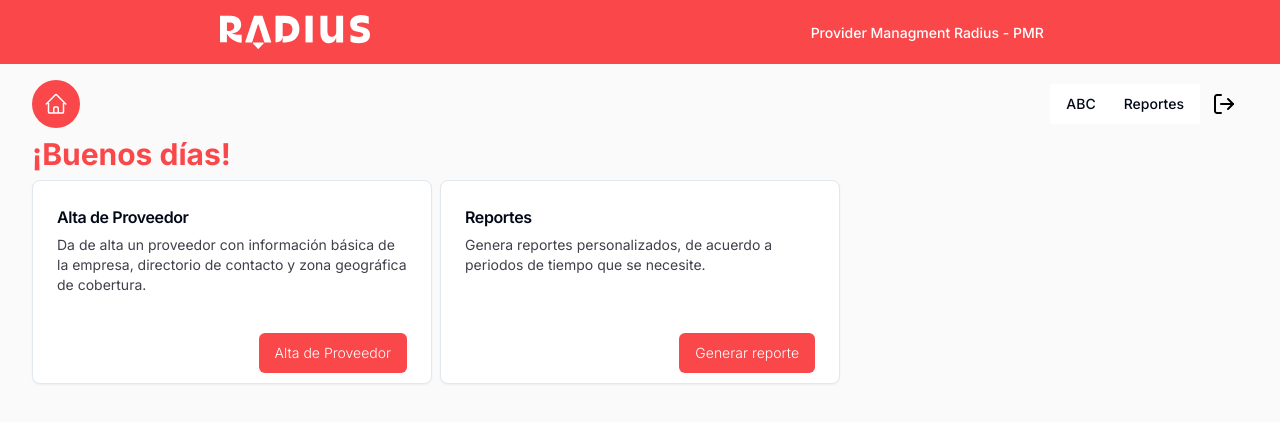
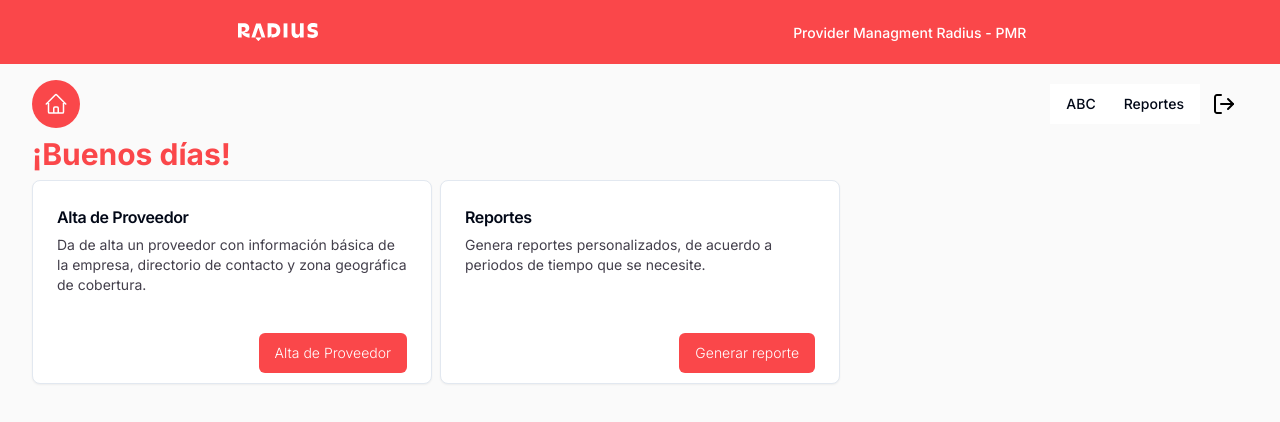
Before and after one commit to jblancoh/frontend-proveedores, a Next.js app: page /home in a window 1280 px wide. Shown: the top 422 px of the page. Built offline with nearby package versions, Linux system fonts and the light colour scheme.

Commit message:
🚑 (svg): add svg middleware

```diff
--- a/src/components/NavBar.tsx
+++ b/src/components/NavBar.tsx
@@ -34,7 +34,7 @@ const NavBar = () => {
                 theme === "dark" ? <img src="/ideal.png" width={150} height={150} /> :
               } */}
                {/* <img src="/public/radius.svg" /> */}
-               <Image src="/radius.svg" width={150} height={150} alt="logo"/>
+               <Image src="/radius.svg" width={80} height={80} alt="logo"/>
               {/* <img src="/kpx.png" width={150} /> */}
             </Link>
           </NavigationMenuItem>
--- a/src/middleware.ts
+++ b/src/middleware.ts
@@ -11,12 +11,15 @@ export function middleware(request: NextRequest) {
     return NextResponse.redirect(new URL(HOME_PATH, request.url));
   }
   if (!token && !request.nextUrl.pathname.startsWith(LOGIN_PATH)) {
+    if (request.nextUrl.pathname.includes('/_next/image')) {
+      return NextResponse.next();
+    }
     return NextResponse.redirect(new URL(LOGIN_PATH, request.url));
   }
 }
 
 export const config = {
   matcher: [
-    '/((?!api|_next/static|_next/image|favicon.ico|$).*)'
+    '/((?!api|_next/static|_next/image|favicon.ico|radius.svg$).*)',
   ]
 }
```
